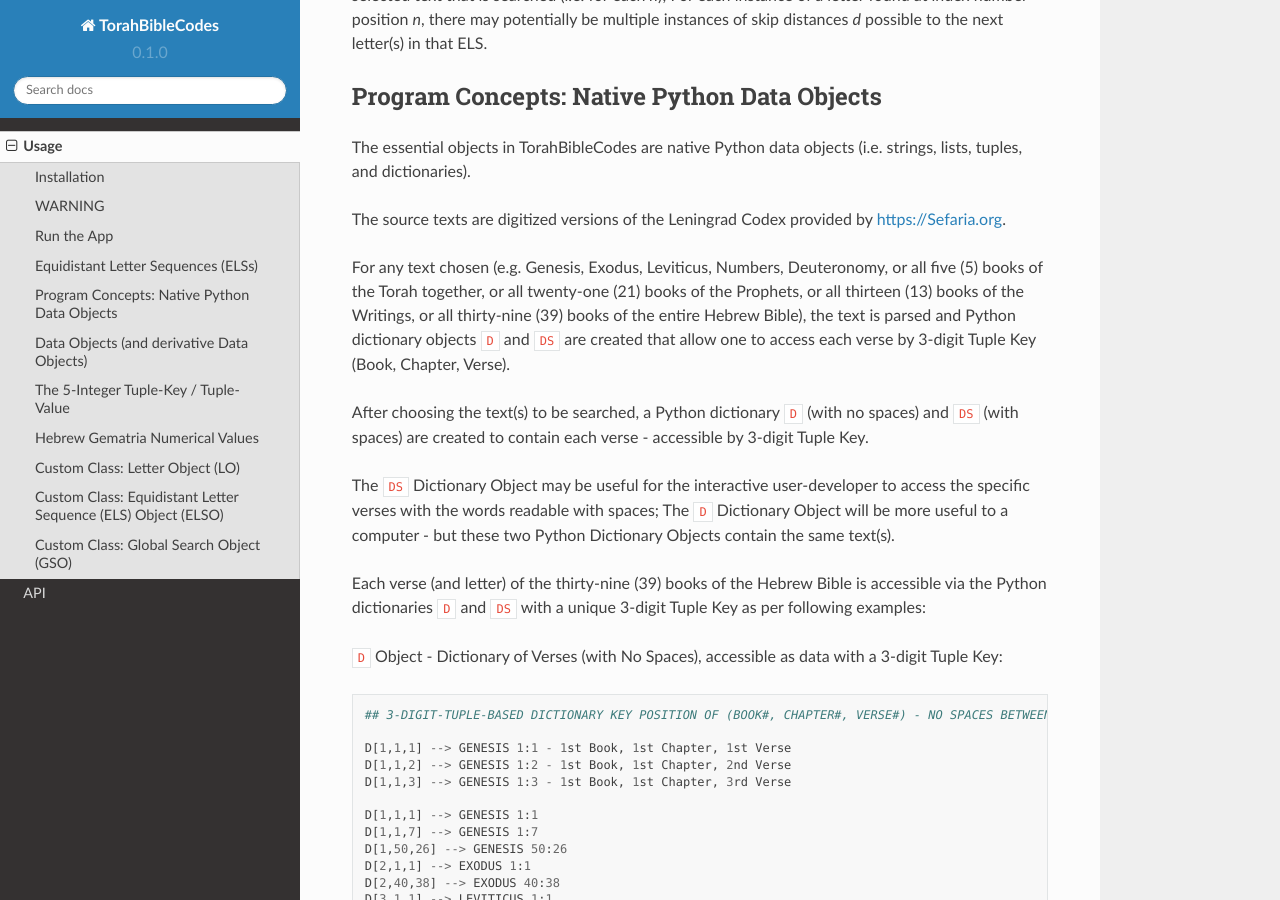
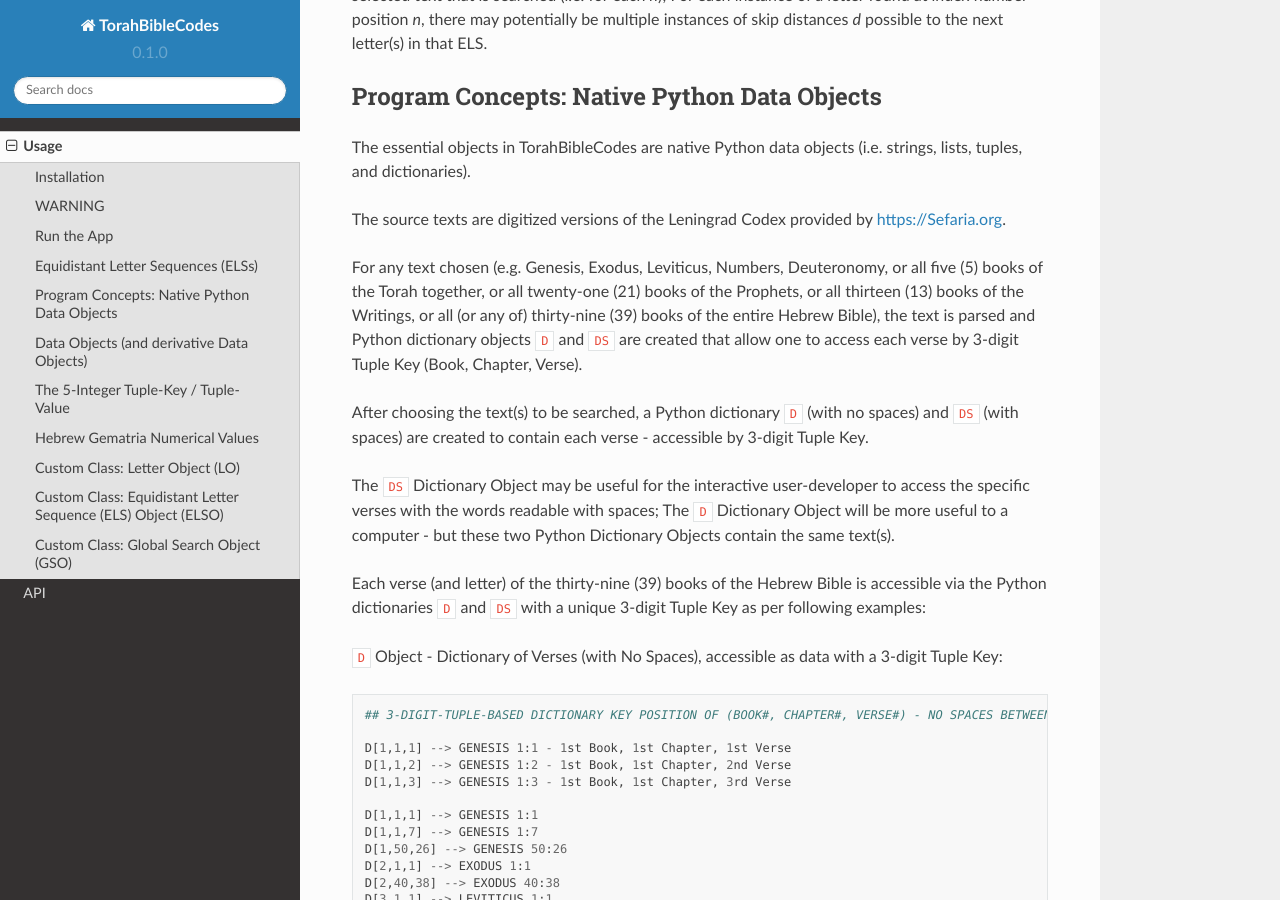
Before and after one commit to TorahBibleCodes/TorahBibleCodes_Sphinx, a Sphinx documentation site: the page built from docs/source/usage.rst, in a window 1280 px wide and 900 px high, scrolled down 3347 px. Built offline with Sphinx 7.4.7 and the Read the Docs theme 2.0.0, drawn with Linux system fonts in a browser that asks for light colours; some of the changed text lies outside the part shown.

Commit message:
Update usage.rst

```diff
--- a/docs/source/usage.rst
+++ b/docs/source/usage.rst
@@ -150,7 +150,7 @@
 
 The source texts are digitized versions of the Leningrad Codex provided by https://Sefaria.org.
 
-For any text chosen (e.g. Genesis, Exodus, Leviticus, Numbers, Deuteronomy, or all five (5) books of the Torah together, or all twenty-one (21) books of the Prophets, or all thirteen (13) books of the Writings, or all thirty-nine (39) books of the entire Hebrew Bible), the text is parsed and Python dictionary objects ``D`` and ``DS`` are created that allow one to access each verse by 3-digit Tuple Key (Book, Chapter, Verse).
+For any text chosen (e.g. Genesis, Exodus, Leviticus, Numbers, Deuteronomy, or all five (5) books of the Torah together, or all twenty-one (21) books of the Prophets, or all thirteen (13) books of the Writings, or all (or any of) thirty-nine (39) books of the entire Hebrew Bible), the text is parsed and Python dictionary objects ``D`` and ``DS`` are created that allow one to access each verse by 3-digit Tuple Key (Book, Chapter, Verse).
 
 After choosing the text(s) to be searched, a Python dictionary ``D`` (with no spaces) and ``DS`` (with spaces) are created to contain each verse - accessible by 3-digit Tuple Key.
 
```
Also changed, not shown: other parts of docs/source/usage.rst (+1 -1 lines).
